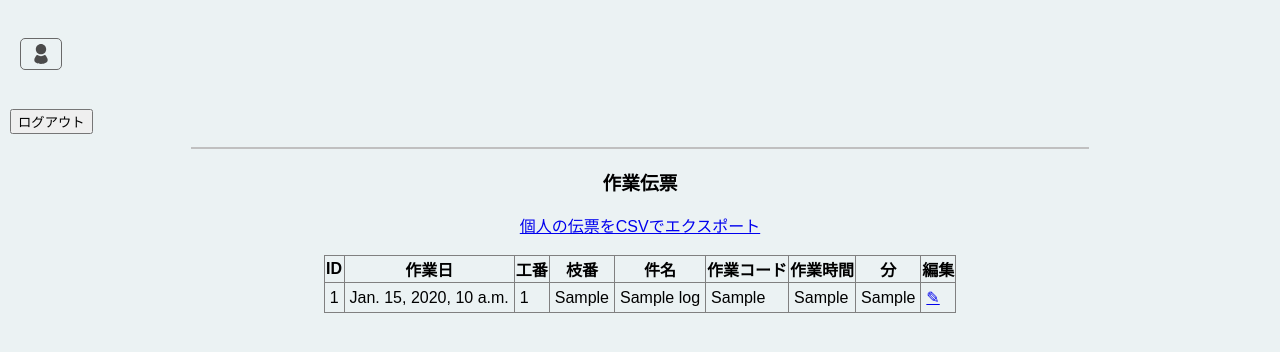
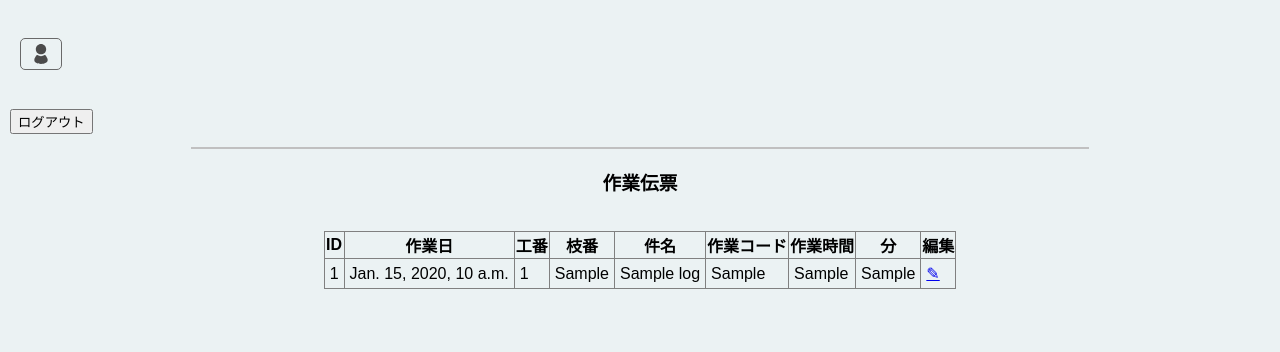
Before and after one commit to Jeshika0815/ushiku_apps, a Django app: template home/templates/home/users.html in a window 1280 px wide. Shown: the part 45-397 px from the top of the page. Run offline with Django 5.2, Linux system fonts and the light colour scheme; the template is opened without the code that fills it: most values are stand-ins (such as "Sample title", 1, 10 or a date in 2020); some web fonts are replaced.

Commit message:
Update users.html

```diff
--- a/home/templates/home/users.html
+++ b/home/templates/home/users.html
@@ -13,7 +13,7 @@
 
 <hr style="border:1px solid silver; width:70%;">
 <h3>作業伝票</h3>
-<a href="{% url 'sagyodenpyo:work_logs' %}">個人の伝票をCSVでエクスポート</a><br><br>
+<!--a href="{% url 'sagyodenpyo:work_logs' %}">個人の伝票をCSVでエクスポート</a><br--><br>
             <table style="margin: 0 auto;"border="1">
                 <thead>
                     <tr>
```
